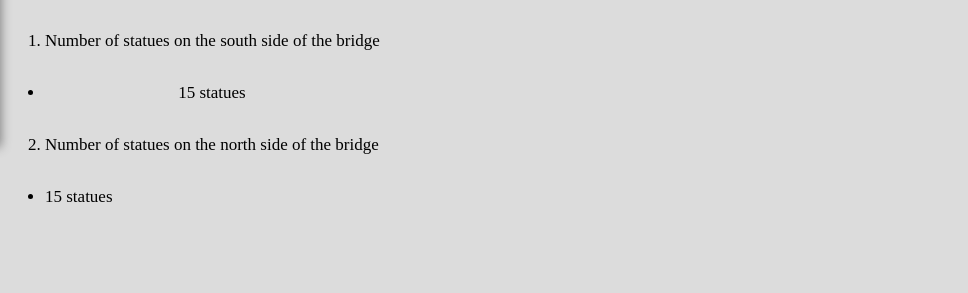
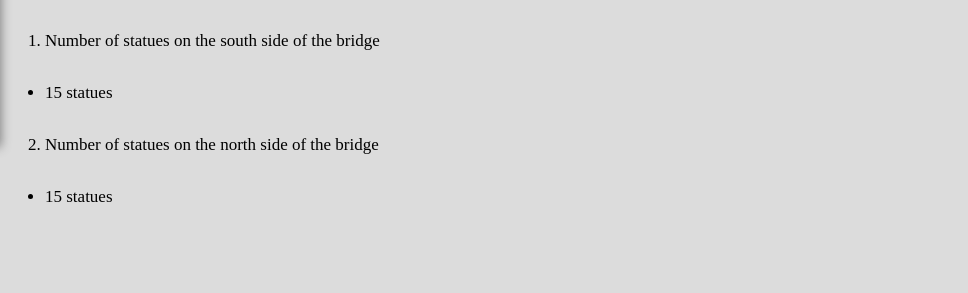
Before and after one commit to elinaosm/Charles-Playground, a plain HTML site: page index.html in a window 1280 px wide. Shown: the part 881-1174 px from the top of the page, 312-1280 px from the left. Drawn offline with Linux system fonts and the light colour scheme.

Commit message:
css, index

```diff
--- a/index.html
+++ b/index.html
@@ -18,7 +18,6 @@
             <a href="https://unsplash.com/photos/frx-gt8La2E" style="display: block; text-align: center; target=_blank">Photo by Lachlan Gowen</a></div>
         <h2>HISTORY</h2>
         <a href="https://en.wikipedia.org/wiki/Charles_Bridge" target="_blank">Source</a>
-
             <p>Charles Bridge is a historic bridge that crosses the Vltava river in Prague, Czech Republic. Its construction started in 1357 under the auspices of King Charles IV, and finished in the beginning of the 15th century. The bridge replaced the old Judith Bridge built 1158–1172 that had been badly damaged by a flood in 1342. This new bridge was originally called Stone Bridge (Kamenný most) or Prague Bridge (Pražský most) but has been "Charles Bridge" since 1870. As the only means of crossing the river Vltava (Moldau) until 1841, Charles Bridge was the most important connection between Prague Castle and the city's Old Town and adjacent areas. This "solid-land" connection made Prague important as a trade route between Eastern and Western Europe.</p>
             <p>The bridge is 621 metres (2,037 ft) long and nearly 10 metres (33 ft) wide, following the example of the Stone Bridge in Regensburg, it was built as a bow bridge with 16 arches shielded by ice guards. It is protected by three bridge towers, two on the Lesser Quarter side (including the Malá Strana Bridge Tower) and one on the Old Town side, the Old Town Bridge Tower. The bridge is decorated by a continuous alley of 30 statues and statuaries, most of them baroque-style, originally erected around 1700 but now all replaced by replicas.</p>
             <p>Repairs are scheduled to start in late 2019, and should take around 20 years.</p>
@@ -32,7 +31,9 @@
                     </ol>
                 <div class="a2">
                     <ul>
+                    <div class="a3">
                         <li>15 statues</li>
+                    </div>
                     </ul>
                 <div class="a1">
                     <ol start="2">
--- a/style.css
+++ b/style.css
@@ -12,6 +12,7 @@ body {
     box-shadow: 5px 5px 10px grey}
 .a1 {float: left;}
 .a2 {float: left;}
+.a3 {text-align: left;}
 div {text-align: center;
     font-family: 'Prata', serif;
     font-size: 15px;}
```
Lines whose indentation alone changed are shown as unchanged.
